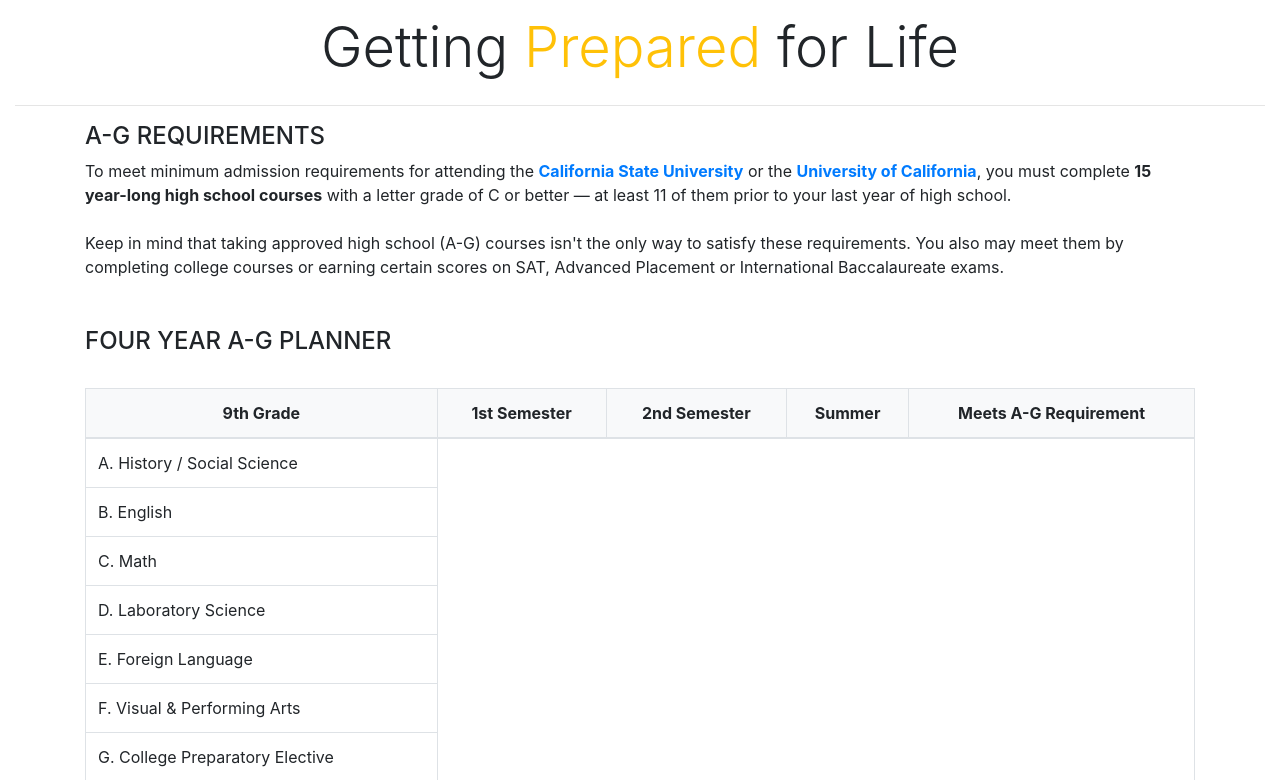
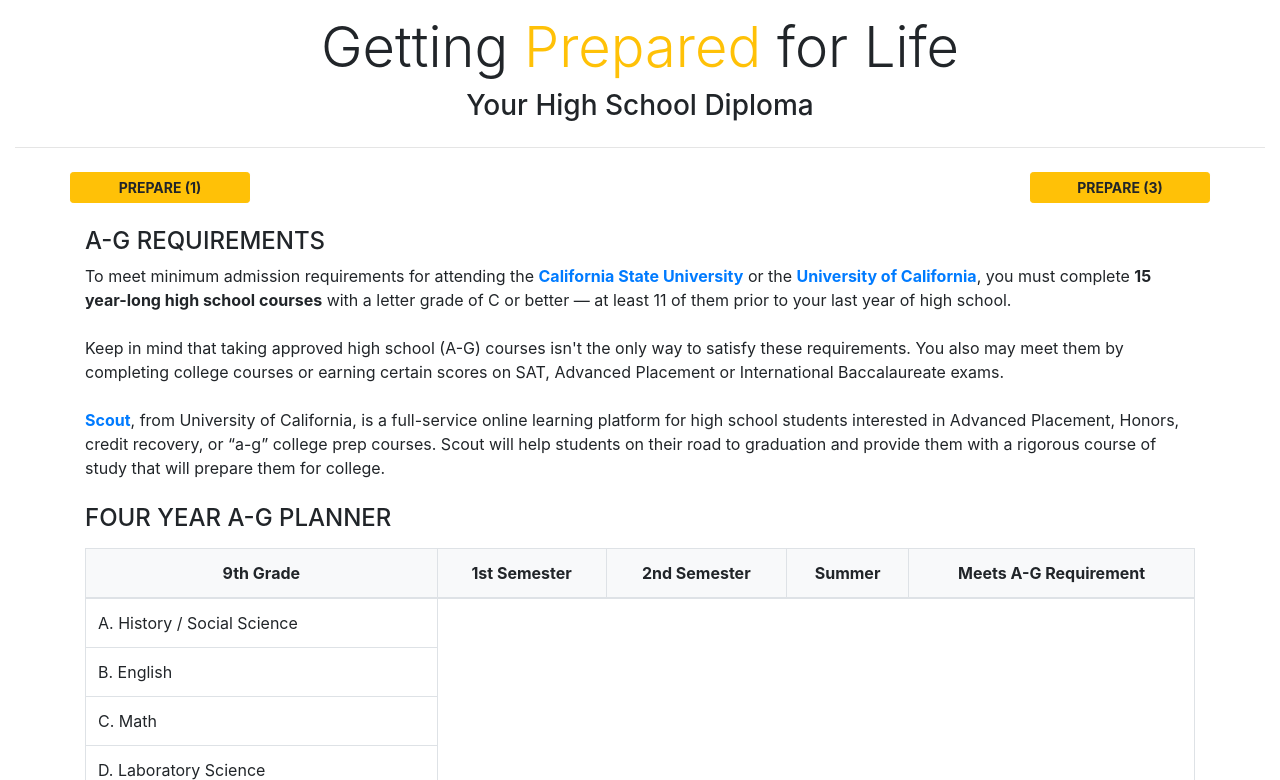
Before and after one commit to sky8the2flies/lifeprepacademy, a Django app: page /prepare/prepare_2/ in a window 1280 px wide. Shown: the part 336-1116 px from the top of the page. Run offline with Django 3.2, Linux system fonts and the light colour scheme; some libraries are stand-ins or nearby versions.

Commit message:
More Why

```diff
--- a/main_app/templates/base_contact.html
+++ b/main_app/templates/base_contact.html
@@ -7,7 +7,8 @@
     <div class="col-md-9 mb-md-0 mb-5">
         <form id="contact-form" name="contact-form" action="#">
             <div class="row">
-                <div class="col-md-6">
+                <p class="row ml-3">For more information or to request a demonstration, please send us a message.</p>
+                <br><div class="col-md-6">
                     <div class="md-form mb-0">
                         <label for="name" class="">Name</label>
                         <input type="text" id="name" name="name" class="form-control">
@@ -38,7 +39,7 @@
             </div>
         </form>
         <br>
-        <div class="text-center ml-3 text-md-left">
+        <div class="text-center ml-3 mb-5 text-md-left">
             <p class=" row btn btn-sm btn-warning col-md-4 font-weight-bold">SEND</p>
         </div>
     <br>
--- a/main_app/templates/main_app/prepare/prepare_2.html
+++ b/main_app/templates/main_app/prepare/prepare_2.html
@@ -4,9 +4,20 @@
 </div>
 <div class="container text-center mt-3 mb-4">
       <h2 class="display-4 container text-center">Getting <span class="text-warning">Prepared</span> for Life</h2>
+        <h3 class="text-center">Your High School Diploma</h3>
 </div>
 <hr>
-<div class="container mt-3 mb-5">
+<div class="container mt-4 mb-4">
+  <div class="row">
+    <div class="col float-left">
+        <a href="../prepare_1/" class="row btn btn-sm btn-warning col-md-4 font-weight-bold float-left" role="button" aria-pressed="true">PREPARE (1)</a>
+    </div>
+    <div class="col float-right">
+        <a href="../prepare_3/" class="row btn btn-sm btn-warning col-md-4 font-weight-bold float-right" role="button" aria-pressed="true">PREPARE (3)</a>
+    </div>
+  </div>
+</div>
+<div class="container mt-3 mb-4">
     <h4>A-G REQUIREMENTS</h4>
 <p>To meet minimum admission requirements for attending the <a href="https://www2.calstate.edu/apply/freshman/getting_into_the_csu/pages/admission-requirements.aspx" target="_blank" class="font-weight-bold">California State University</a>
 or the <a href="https://admission.universityofcalifornia.edu/admission-requirements/freshman-requirements/subject-requirement-a-g.html" target="_blank" class="font-weight-bold">University of California</a>,
@@ -15,12 +26,14 @@ you must complete <span class="font-weight-bold italic">15 year-long high school
 <br><br>Keep in mind that taking approved high school (A-G) courses isn't the only way to satisfy these requirements. You also may meet them by completing college courses or earning certain scores on SAT,
 Advanced Placement or International Baccalaureate exams.
 
+<br><br><a href="http://www.ucscout.org/" class="font-weight-bold" target="_blank">Scout</a>, from University of California, is a full-service online learning platform for high school students interested in Advanced Placement, Honors, credit recovery, or “a-g” college prep courses. Scout will help students on their road
+to graduation and provide them with a rigorous course of study that will prepare them for college.
+
 </p>
 </div>
 
 <div class="container">
-  <h4>FOUR YEAR A-G PLANNER</h4>
-    <br>
+  <h4 class="mb-3">FOUR YEAR A-G PLANNER</h4>
   <table class="table table-bordered ">
     <thead>
       <tr class="text-center bg-light">
```
Also changed, not shown: main_app/templates/main_app/dashboard.html (+5 -4 lines), main_app/templates/main_app/home.html (+4 -4 lines), main_app/templates/main_app/journey/journey_1.html (+3 -4 lines), main_app/templates/main_app/prepare/prepare_1.html (+11 -1 lines), main_app/templates/main_app/why.html (+8 -4 lines), db.sqlite3.
